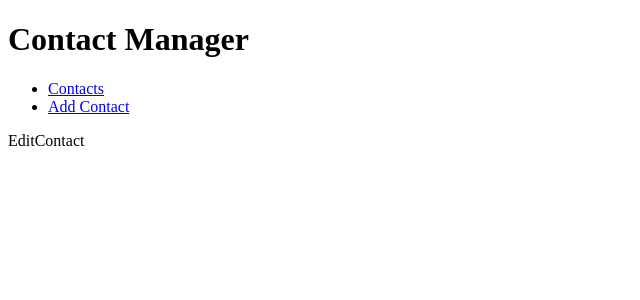
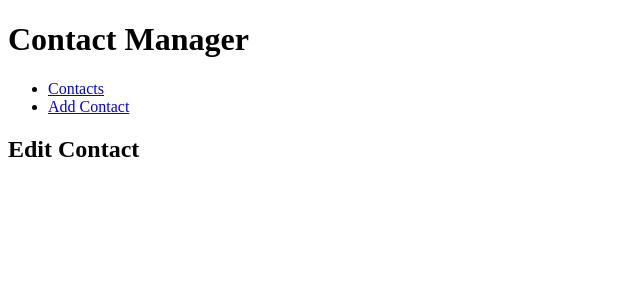
Before and after one commit to HoylakeComputerClub/react-contact-app-fe, a React (Vite) app: page /edit/1 in a window 1280 px wide. Shown: the top 300 px of the page, without its empty margins (0-640 px from the left). Built offline with nearby package versions, Linux system fonts and the light colour scheme.

Commit message:
added boilerplate and todos for EditContact.jsx

```diff
--- a/src/components/EditContact.jsx
+++ b/src/components/EditContact.jsx
@@ -1,7 +1,17 @@
+// will need to import useEffect, useState, useNavigate and useParams
+
 function EditContact() {
+    // get the id from the params
+    // TODO: create a useEffect to pull the contact by id
+
+    // TODO: Create a handleEditContact and add it to the form
+
   return (
-    <div>EditContact</div>
-  )
+    <div>
+      <h2>Edit Contact</h2>
+      {/* conditionally render a form only when the contact is loaded from a useEffect */}
+    </div>
+  );
 }
 
-export default EditContact
+export default EditContact;
```
